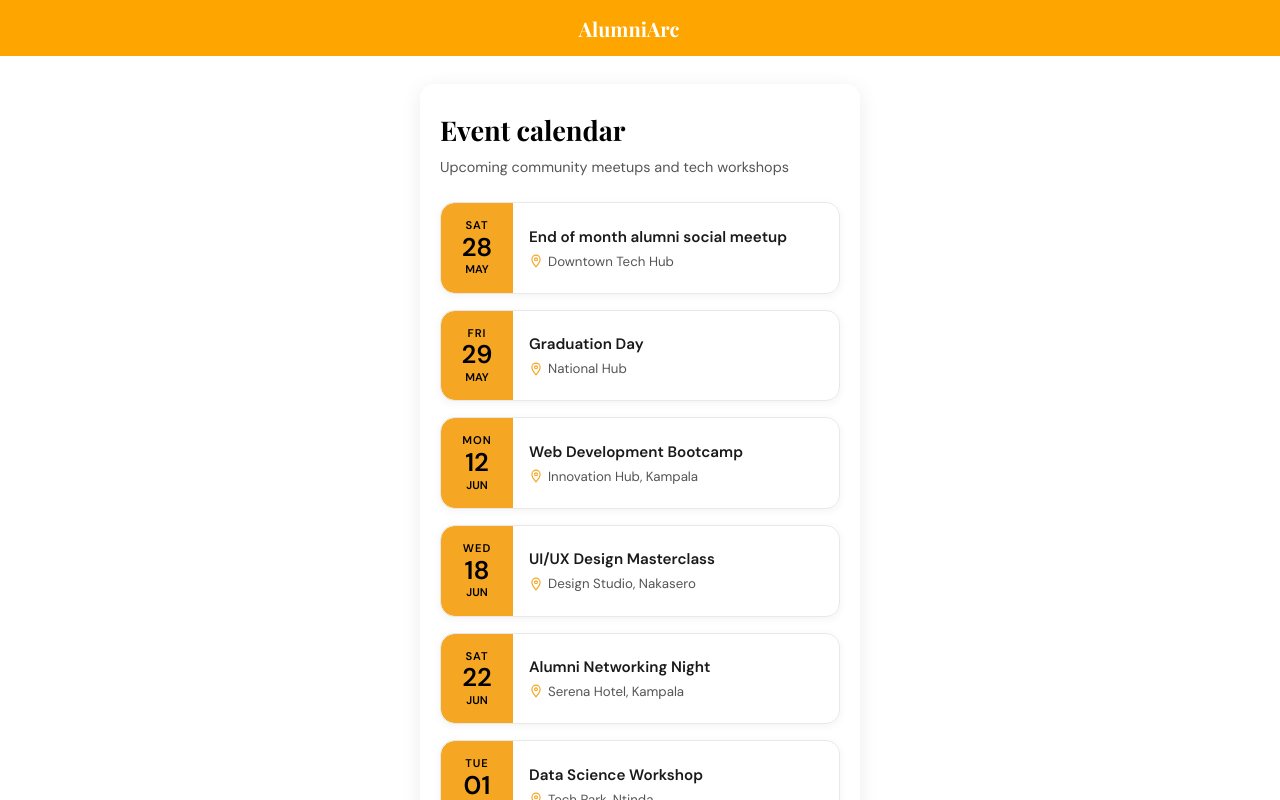
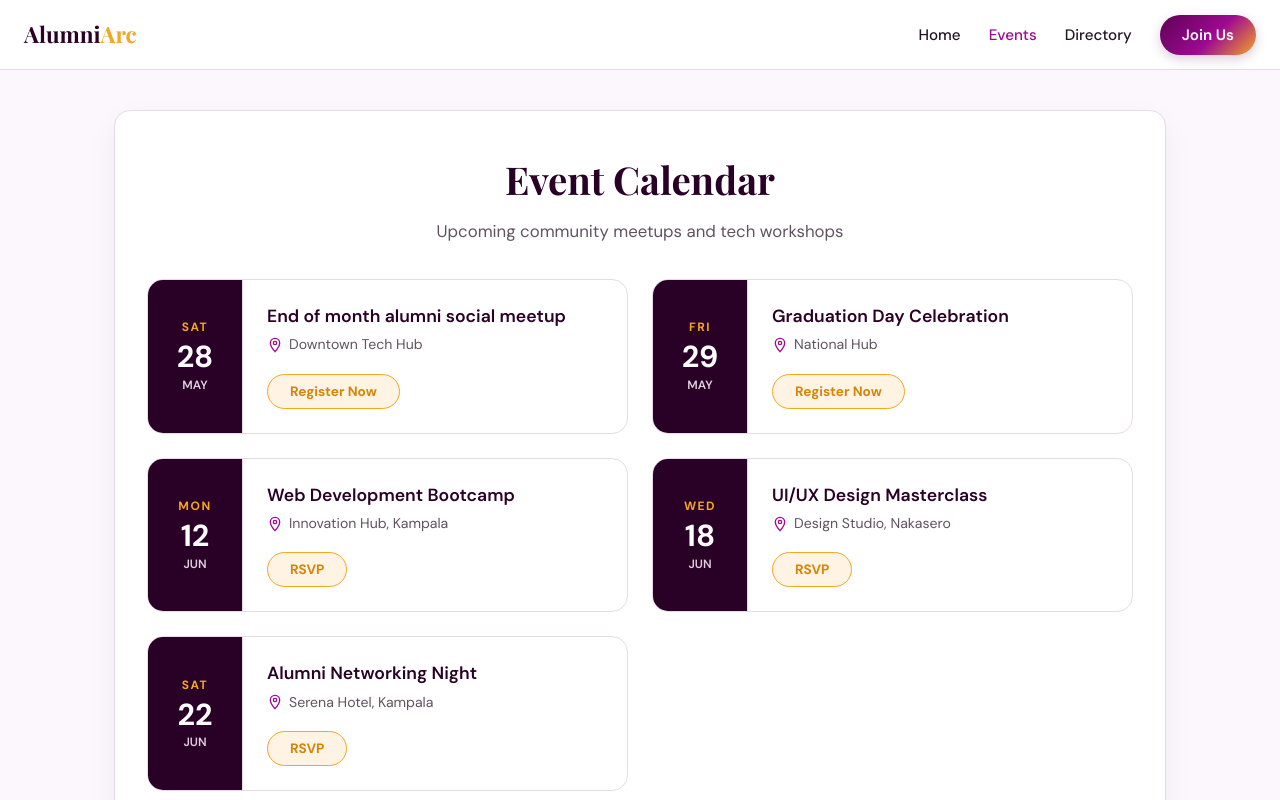
Before and after one commit to Mercylina01/codequeenhackathon, a plain HTML site: page frontend/eventscalendar.html in a window 1280 px wide. Both pictures are taken after a click on the button "View All Events". Shown: the top 800 px of the page. Drawn offline with nearby package versions, Linux system fonts and the light colour scheme.

Commit message:
Modified the Events page

```diff
--- a/frontend/eventscalendar.html
+++ b/frontend/eventscalendar.html
@@ -4,150 +4,301 @@
   <meta charset="UTF-8" />
   <meta name="viewport" content="width=device-width, initial-scale=1.0"/>
   <title>AlumniArc – Events</title>
-  <link href="https://fonts.googleapis.com/css2?family=Playfair+Display:wght@700&family=DM+Sans:wght@400;500;600&display=swap" rel="stylesheet"/>
+  <link href="https://fonts.googleapis.com/css2?family=Playfair+Display:wght@600;700&family=DM+Sans:wght@400;500;600;700&display=swap" rel="stylesheet"/>
   <style>
+    :root {
+      --purple-dark:   #2a0126; /* Luxury Midnight Purple */
+      --purple-mid:    #5c0254; /* Signature Rich Brand Violet */
+      --purple-light:  #9e0992; /* Bright Orchid */
+      --purple-soft:   #fcf6fd; /* Gorgeous Soft Tint Background */
+      --purple-accent: #f3e6f5; /* Medium Structural Lavender Backing */
+      --orange:        #f5a623;
+      --orange-dark:   #d4860b;
+      --orange-light:  #fff4e3;
+      --bg-gradient:   linear-gradient(135deg, #5c0254 0%, #9e0992 55%, #f5a623 100%);
+      --text:          #241523;
+      --muted:         #615260;
+      --border:        #e6dae7;
+      --card:          #ffffff;
+      --radius:        16px;
+      --shadow:        0 10px 30px rgba(42, 1, 38, 0.05);
+    }
+
+    /* BASE SETTINGS */
     *, *::before, *::after { box-sizing: border-box; margin: 0; padding: 0; }
-
-    :root {
-      --gold:   #F5A623;
-      --dark:   #1A1A1A;
-      --mid:    #555;
-      --light:  #F0F0EE;
-      --white:  #FFFFFF;
-      --radius: 14px;
-      --shadow: 0 4px 20px rgba(0,0,0,.08);
-    }
 
     body {
       font-family: 'DM Sans', sans-serif;
-      background: white;
-
+      background: var(--purple-soft);
+      color: var(--text);
       min-height: 100vh;
+      line-height: 1.5;
     }
 
+    /* NAVIGATION (Matching your Landing Page layout & colors) */
     nav {
-      background: orange;
+      background: var(--card);
       display: flex;
       align-items: center;
       justify-content: space-between;
-      padding: 0 20px;
-      height: 56px;
+      padding: 0 24px;
+      height: 70px;
       position: sticky;
       top: 0;
       z-index: 100;
+      border-bottom: 1px solid var(--border);
     }
+
     .nav-logo {
       font-family: 'Playfair Display', serif;
-      color: var(--white);
-      font-size: 1.25rem;
+      color: var(--purple-dark);
+      font-size: 1.4rem;
+      font-weight: 700;
+      text-decoration: none;
     }
 
+    .nav-logo span {
+      color: var(--orange);
+    }
+
+    .nav-links {
+      display: flex;
+      gap: 28px;
+      list-style: none;
+      align-items: center;
+    }
+
+    .nav-links a {
+      color: var(--text);
+      text-decoration: none;
+      font-size: 0.95rem;
+      font-weight: 500;
+      transition: color 0.2s;
+    }
+
+    .nav-links a:hover, .nav-links a.active {
+      color: var(--purple-light);
+    }
+
+    .nav-cta {
+      background: var(--bg-gradient);
+      color: var(--card) !important;
+      padding: 10px 22px;
+      border-radius: 50px;
+      font-weight: 600 !important;
+      box-shadow: 0 4px 12px rgba(92, 2, 84, 0.2);
+      transition: transform 0.2s;
+    }
+
+    .nav-cta:hover {
+      transform: translateY(-1px);
+    }
+
+    /* MAIN RESPONSIVE CONTAINER */
     main {
-      padding: 28px 20px 140px;
-      max-width: 480px;
+      padding: 40px 24px 100px;
+      max-width: 1100px;
       margin: 0 auto;
+      width: 100%;
     }
 
     .calendar-card {
-      background: var(--white);
+      background: var(--card);
       border-radius: var(--radius);
       box-shadow: var(--shadow);
-      padding: 28px 20px 24px;
+      padding: 40px 32px;
+      border: 1px solid var(--border);
+    }
+
+    .header-area {
+      margin-bottom: 35px;
+      text-align: center;
     }
 
     .section-title {
       font-family: 'Playfair Display', serif;
-      font-size: 1.7rem;
-      margin-bottom: 8px;
+      font-size: 2.4rem;
+      color: var(--purple-dark);
+      margin-bottom: 10px;
       animation: fadeUp .4s ease both;
     }
+
     .section-sub {
-      color: var(--mid);
-      font-size: .9rem;
-      line-height: 1.55;
-      margin-bottom: 24px;
+      color: var(--muted);
+      font-size: 1.05rem;
       animation: fadeUp .4s .08s ease both;
+    }
+
+    /* DYNAMIC EVENTS GRID */
+    .events-grid {
+      display: grid;
+      grid-template-columns: 1fr;
+      gap: 24px;
+    }
+
+    @media (min-width: 868px) {
+      .events-grid {
+        grid-template-columns: repeat(2, 1fr);
+      }
     }
 
     .event-item {
       display: flex;
-      align-items: stretch;
-      border: 1px solid #E8E8E8;
+      flex-direction: column;
+      border: 1px solid var(--border);
       border-radius: var(--radius);
       overflow: hidden;
-      margin-bottom: 16px;
-      box-shadow: 0 2px 8px rgba(0,0,0,.05);
+      background: var(--card);
+      transition: transform 0.2s ease, box-shadow 0.2s ease, border-color 0.2s;
       animation: fadeUp .4s .12s ease both;
     }
 
+    @media (min-width: 480px) {
+      .event-item {
+        flex-direction: row;
+      }
+    }
+
+    .event-item:hover {
+      transform: translateY(-3px);
+      border-color: var(--purple-light);
+      box-shadow: 0 8px 24px rgba(92, 2, 84, 0.06);
+    }
+
+    /* PREMIUM DATE BADGE */
     .event-date {
-      background: var(--gold);
-      min-width: 72px;
+      background: var(--purple-dark);
+      color: var(--card);
+      min-width: 95px;
       display: flex;
       flex-direction: column;
       align-items: center;
       justify-content: center;
-      padding: 16px 10px;
-      border-radius: var(--radius) 0 0 var(--radius);
-      line-height: 1.2;
+      padding: 20px 12px;
+      text-align: center;
+      border-bottom: 1px solid var(--purple-mid);
     }
+
+    @media (min-width: 480px) {
+      .event-date {
+        border-bottom: none;
+        border-right: 1px solid var(--border);
+      }
+    }
+
     .event-date .day-name {
-      font-size: .7rem;
+      font-size: .75rem;
       font-weight: 700;
-      letter-spacing: 1px;
+      color: var(--orange);
+      letter-spacing: 1.5px;
       text-transform: uppercase;
+      margin-bottom: 4px;
     }
+
     .event-date .day-num {
-      font-size: 1.6rem;
+      font-size: 1.9rem;
       font-weight: 700;
+      line-height: 1.1;
     }
+
     .event-date .month {
-      font-size: .7rem;
+      font-size: .75rem;
       font-weight: 600;
       text-transform: uppercase;
+      margin-top: 2px;
+      opacity: 0.9;
+      color: var(--purple-accent);
     }
 
+    /* CARD BODY CONTENT */
     .event-info {
-      padding: 14px 16px;
+      padding: 24px;
       display: flex;
       flex-direction: column;
-      justify-content: center;
+      justify-content: space-between;
+      gap: 18px;
+      flex: 1;
+    }
+
+    .event-details {
+      display: flex;
+      flex-direction: column;
       gap: 6px;
     }
+
     .event-name {
-      font-size: .95rem;
+      font-size: 1.1rem;
       font-weight: 600;
-      color: var(--dark);
+      color: var(--purple-dark);
+      line-height: 1.4;
     }
+
     .event-location {
       display: flex;
       align-items: center;
-      gap: 5px;
-      font-size: .83rem;
-      color: var(--mid);
-    }
-    .event-location svg {
-      width: 14px; height: 14px;
-      flex-shrink: 0;
-      color: var(--gold);
+      gap: 6px;
+      font-size: .88rem;
+      color: var(--muted);
     }
 
-    /* Hidden extra events */
+    .event-location svg {
+      width: 16px; height: 16px;
+      flex-shrink: 0;
+      color: var(--purple-light);
+    }
+
+    /* RSVP ACTION BUTTONS */
+    .rsvp-btn {
+      align-self: flex-start;
+      padding: 8px 22px;
+      background: var(--orange-light);
+      color: var(--orange-dark);
+      border: 1.5px solid var(--orange);
+      border-radius: 50px;
+      font-family: 'DM Sans', sans-serif;
+      font-size: 0.85rem;
+      font-weight: 700;
+      cursor: pointer;
+      transition: all 0.2s;
+    }
+
+    .rsvp-btn:hover {
+      background: var(--orange);
+      color: var(--purple-dark);
+      box-shadow: 0 4px 12px rgba(245, 166, 35, 0.25);
+    }
+
+    /* HIDDEN SUB-GRID EXTRA CONTAINER */
     .extra-events {
       display: none;
-      margin-top: 0;
+      grid-column: 1 / -1;
     }
+
     .extra-events.open {
-      display: block;
+      display: grid;
+      grid-template-columns: 1fr;
+      gap: 24px;
+    }
+
+    @media (min-width: 868px) {
+      .extra-events.open {
+        grid-template-columns: repeat(2, 1fr);
+      }
+    }
+
+    /* COLLAPSIBLE VIEWER BUTTONS */
+    .view-btn-container {
+      grid-column: 1 / -1;
+      display: flex;
+      justify-content: center;
+      margin-top: 20px;
     }
 
     .view-btn {
-      display: block;
-      width: 100%;
-      margin-top: 28px;
-      padding: 15px;
-      background: var(--gold);
-      color: var(--dark);
+      display: inline-block;
+      padding: 14px 40px;
+      background: var(--purple-mid);
+      color: var(--card);
       font-family: 'DM Sans', sans-serif;
       font-size: 1rem;
       font-weight: 600;
@@ -155,68 +306,51 @@
       border-radius: 50px;
       cursor: pointer;
       text-align: center;
-      box-shadow: 0 4px 14px rgba(245,166,35,.35);
-      transition: transform .15s, box-shadow .15s;
-      animation: fadeUp .4s .2s ease both;
+      box-shadow: 0 4px 14px rgba(92, 2, 84, 0.15);
+      transition: transform .2s, background-color .2s;
     }
-    .view-btn:hover { transform: translateY(-2px); box-shadow: 0 8px 22px rgba(245,166,35,.45); }
 
-    .sticky-footer {
-      position: fixed;
-      bottom: 0; left: 0; right: 0;
-      background: var(--white);
-      padding: 16px 20px 28px;
-      box-shadow: 0 -4px 20px rgba(0,0,0,.08);
-      display: flex;
-      flex-direction: column;
-      gap: 10px;
-    }
-    .btn-signup {
-      padding: 14px;
-      background: #1877F2;
-      color: #fff;
-      border: none;
-      border-radius: 10px;
-      font-size: 1rem;
-      font-weight: 600;
-      cursor: pointer;
-    }
-    .btn-login {
-      padding: 14px;
-      background: transparent;
-      color: var(--dark);
-      border: 1.5px solid #ddd;
-      border-radius: 10px;
-      font-size: 1rem;
-      font-weight: 500;
-      cursor: pointer;
+    .view-btn:hover {
+      transform: translateY(-2px);
+      background-color: var(--purple-dark);
     }
 
     @keyframes fadeUp {
       from { opacity: 0; transform: translateY(16px); }
       to   { opacity: 1; transform: translateY(0); }
     }
+
+    /* Small Screen Visual Adjustments */
+    @media (max-width: 576px) {
+      main { padding: 20px 14px; }
+      .calendar-card { padding: 28px 16px; }
+      .section-title { font-size: 1.9rem; }
+      .nav-links { display: none; } /* Targets minimal visibility for crisp mobile screen space */
+    }
   </style>
 </head>
 <body>
 
-  <!-- NAV -->
   <nav>
-    <div class="hamburger">
-      <span></span><span></span><span></span>
-    </div>
-    <span class="nav-logo">AlumniArc</span>
-    <div style="width:22px"></div>
+    <a href="#" class="nav-logo">Alumni<span>Arc</span></a>
+    <ul class="nav-links">
+      <li><a href="#">Home</a></li>
+      <li><a href="#" class="active">Events</a></li>
+      <li><a href="#">Directory</a></li>
+      <li><a href="#" class="nav-cta">Join Us</a></li>
+    </ul>
   </nav>
 
-  <!-- MAIN -->
   <main>
     <div class="calendar-card">
 
-      <h1 class="section-title">Event calendar</h1>
+      <div class="header-area">
+        <h1 class="section-title">Event Calendar</h1>
         <p class="section-sub">Upcoming community meetups and tech workshops</p>
+      </div>
 
-      <!-- Default 2 events -->
+      <div class="events-grid">
+
         <div class="event-item">
           <div class="event-date">
             <span class="day-name">SAT</span>
@@ -224,6 +358,7 @@
             <span class="month">MAY</span>
           </div>
           <div class="event-info">
+            <div class="event-details">
               <span class="event-name">End of month alumni social meetup</span>
               <span class="event-location">
                 <svg viewBox="0 0 24 24" fill="none" stroke="currentColor" stroke-width="2">
@@ -233,16 +368,19 @@
                 Downtown Tech Hub
               </span>
             </div>
+            <button class="rsvp-btn" onclick="rsvpEvent('Alumni Social Meetup')">Register Now</button>
+          </div>
         </div>
 
         <div class="event-item">
           <div class="event-date">
             <span class="day-name">FRI</span>
             <span class="day-num">29</span>
-          <span class="month">May</span>
+            <span class="month">MAY</span>
           </div>
           <div class="event-info">
-          <span class="event-name">Graduation Day</span>
+            <div class="event-details">
+              <span class="event-name">Graduation Day Celebration</span>
               <span class="event-location">
                 <svg viewBox="0 0 24 24" fill="none" stroke="currentColor" stroke-width="2">
                   <path d="M12 2C8.13 2 5 5.13 5 9c0 5.25 7 13 7 13s7-7.75 7-13c0-3.87-3.13-7-7-7z"/>
@@ -251,9 +389,10 @@
                 National Hub
               </span>
             </div>
+            <button class="rsvp-btn" onclick="rsvpEvent('Graduation Day')">Register Now</button>
+          </div>
         </div>
 
-      <!-- 7 Extra events (hidden by default) -->
         <div class="extra-events" id="extraEvents">
 
           <div class="event-item">
@@ -263,6 +402,7 @@
               <span class="month">JUN</span>
             </div>
             <div class="event-info">
+              <div class="event-details">
                 <span class="event-name">Web Development Bootcamp</span>
                 <span class="event-location">
                   <svg viewBox="0 0 24 24" fill="none" stroke="currentColor" stroke-width="2">
@@ -271,6 +411,8 @@
                   </svg>
                   Innovation Hub, Kampala
                 </span>
+              </div>
+              <button class="rsvp-btn" onclick="rsvpEvent('Web Development Bootcamp')">RSVP</button>
             </div>
           </div>
 
@@ -281,6 +423,7 @@
               <span class="month">JUN</span>
             </div>
             <div class="event-info">
+              <div class="event-details">
                 <span class="event-name">UI/UX Design Masterclass</span>
                 <span class="event-location">
                   <svg viewBox="0 0 24 24" fill="none" stroke="currentColor" stroke-width="2">
@@ -289,6 +432,8 @@
                   </svg>
                   Design Studio, Nakasero
                 </span>
+              </div>
+              <button class="rsvp-btn" onclick="rsvpEvent('UI/UX Design Masterclass')">RSVP</button>
             </div>
           </div>
 
@@ -299,6 +444,7 @@
               <span class="month">JUN</span>
             </div>
             <div class="event-info">
+              <div class="event-details">
                 <span class="event-name">Alumni Networking Night</span>
                 <span class="event-location">
                   <svg viewBox="0 0 24 24" fill="none" stroke="currentColor" stroke-width="2">
@@ -308,85 +454,17 @@
                   Serena Hotel, Kampala
                 </span>
               </div>
-        </div>
-
-        <div class="event-item">
-          <div class="event-date">
-            <span class="day-name">TUE</span>
-            <span class="day-num">01</span>
-            <span class="month">JUL</span>
-          </div>
-          <div class="event-info">
-            <span class="event-name">Data Science Workshop</span>
-            <span class="event-location">
-              <svg viewBox="0 0 24 24" fill="none" stroke="currentColor" stroke-width="2">
-                <path d="M12 2C8.13 2 5 5.13 5 9c0 5.25 7 13 7 13s7-7.75 7-13c0-3.87-3.13-7-7-7z"/>
-                <circle cx="12" cy="9" r="2.5"/>
-              </svg>
-              Tech Park, Ntinda
-            </span>
-          </div>
-        </div>
-
-        <div class="event-item">
-          <div class="event-date">
-            <span class="day-name">FRI</span>
-            <span class="day-num">11</span>
-            <span class="month">JUL</span>
-          </div>
-          <div class="event-info">
-            <span class="event-name">GitHub & Open Source Talk</span>
-            <span class="event-location">
-              <svg viewBox="0 0 24 24" fill="none" stroke="currentColor" stroke-width="2">
-                <path d="M12 2C8.13 2 5 5.13 5 9c0 5.25 7 13 7 13s7-7.75 7-13c0-3.87-3.13-7-7-7z"/>
-                <circle cx="12" cy="9" r="2.5"/>
-              </svg>
-              National Hub, Kololo
-            </span>
-          </div>
-        </div>
-
-        <div class="event-item">
-          <div class="event-date">
-            <span class="day-name">SAT</span>
-            <span class="day-num">19</span>
-            <span class="month">JUL</span>
-          </div>
-          <div class="event-info">
-            <span class="event-name">Cybersecurity Awareness Seminar</span>
-            <span class="event-location">
-              <svg viewBox="0 0 24 24" fill="none" stroke="currentColor" stroke-width="2">
-                <path d="M12 2C8.13 2 5 5.13 5 9c0 5.25 7 13 7 13s7-7.75 7-13c0-3.87-3.13-7-7-7z"/>
-                <circle cx="12" cy="9" r="2.5"/>
-              </svg>
-              Downtown Tech Hub
-            </span>
-          </div>
-        </div>
-
-        <div class="event-item">
-          <div class="event-date">
-            <span class="day-name">THU</span>
-            <span class="day-num">31</span>
-            <span class="month">JUL</span>
-          </div>
-          <div class="event-info">
-            <span class="event-name">Alumin Arc Meetup</span>
-            <span class="event-location">
-              <svg viewBox="0 0 24 24" fill="none" stroke="currentColor" stroke-width="2">
-                <path d="M12 2C8.13 2 5 5.13 5 9c0 5.25 7 13 7 13s7-7.75 7-13c0-3.87-3.13-7-7-7z"/>
-                <circle cx="12" cy="9" r="2.5"/>
-              </svg>
-              Kampala Convention Centre
-            </span>
+              <button class="rsvp-btn" onclick="rsvpEvent('Alumni Networking Night')">RSVP</button>
             </div>
           </div>
 
         </div>
-      <!-- End extra events -->
 
+        <div class="view-btn-container">
           <button class="view-btn" id="viewBtn" onclick="toggleEvents()">View All Events</button>
+        </div>
 
+      </div>
     </div>
   </main>
 
@@ -401,9 +479,12 @@
         btn.textContent = 'View All Events';
       }
     }
+
+    function rsvpEvent(eventName) {
+      alert(`Awesome selection! Registration confirmation for "${eventName}" has been activated successfully.`);
+    }
   </script>
 
   <script src="app.js"></script>
-
 </body>
 </html>
```
Lines whose indentation alone changed are shown as unchanged.
